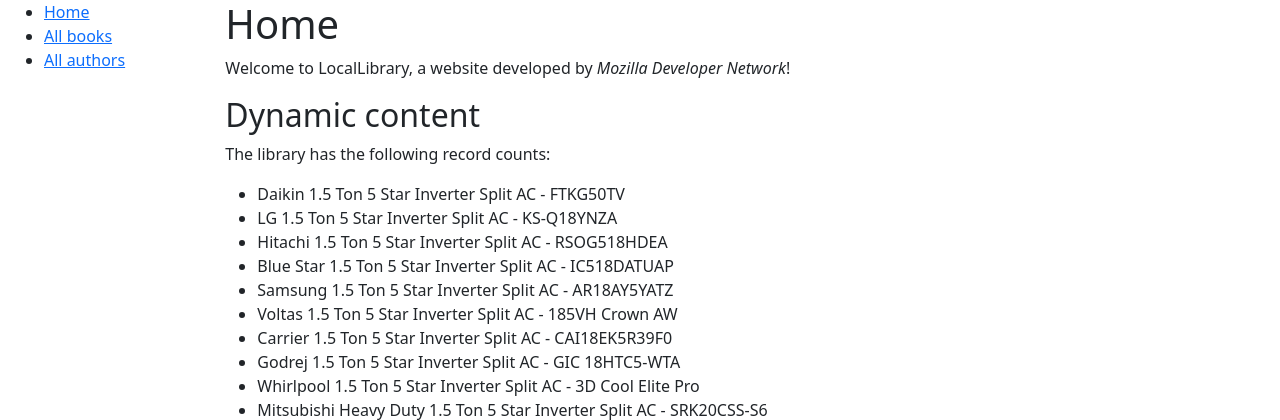
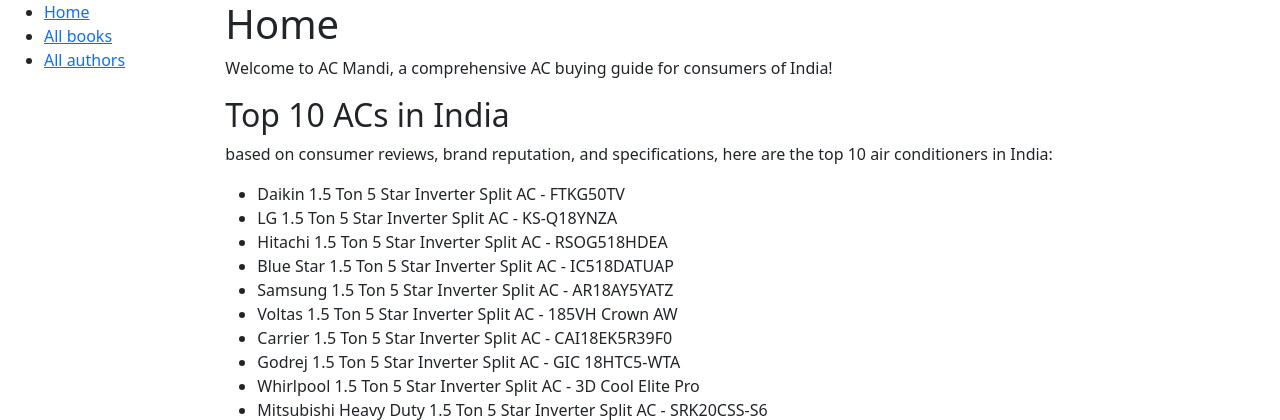
Before and after one commit to pkverma131/acmandi, a Django app: page / in a window 1280 px wide. Shown: the top 420 px of the page. Run offline with Django 4.2, Linux system fonts and the light colour scheme.

Commit message:
template error

```diff
--- a/acm_backend/templates/acmandi/basic_generic.html
+++ b/acm_backend/templates/acmandi/basic_generic.html
@@ -2,7 +2,7 @@
 <!DOCTYPE html>
 <html lang="en">
 <head>
-  {% block title %}<title>Local Library</title>{% endblock %}
+  {% block title %}<title>AC Mandi</title>{% endblock %}
   <meta charset="utf-8">
   <meta name="viewport" content="width=device-width, initial-scale=1">
   <link href="https://cdn.jsdelivr.net/npm/bootstrap@5.1.3/dist/css/bootstrap.min.css" rel="stylesheet" integrity="sha384-1BmE4kWBq78iYhFldvKuhfTAU6auU8tT94WrHftjDbrCEXSU1oBoqyl2QvZ6jIW3" crossorigin="anonymous">
--- a/acm_backend/templates/acmandi/index.html
+++ b/acm_backend/templates/acmandi/index.html
@@ -2,9 +2,9 @@
 
 {% block content %}
   <h1>Home</h1>
-  <p>Welcome to LocalLibrary, a website developed by <em>Mozilla Developer Network</em>!</p>
-  <h2>Dynamic content</h2>
-  <p>The library has the following record counts:</p>
+  <p>Welcome to AC Mandi, a comprehensive AC buying guide for consumers of India</em>!</p>
+  <h2>Top 10 ACs in India</h2>
+  <p>based on consumer reviews, brand reputation, and specifications, here are the top 10 air conditioners in India:</p>
   <ul>
     {% for product in products %}
        <li>{{ product }}</li>
```
